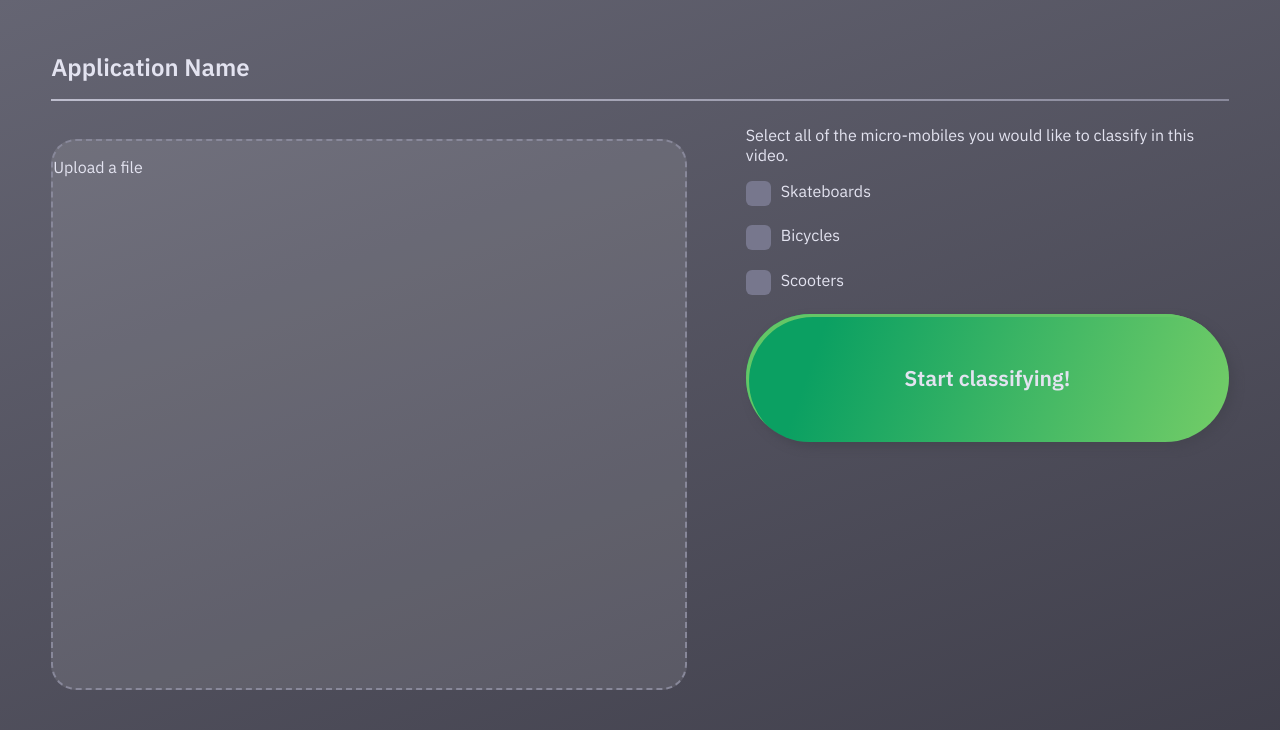
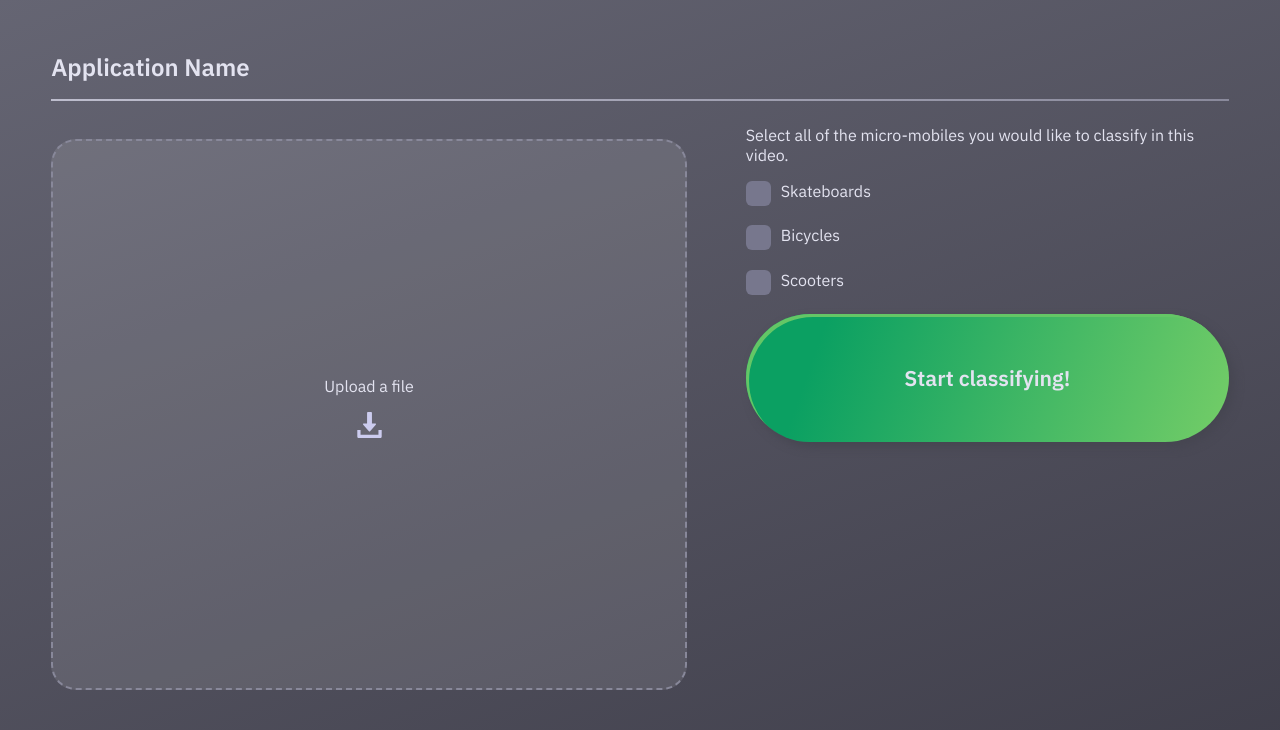
Before and after one commit to Capstone305/project-305, a Python web app: template src/templates/index.html in a window 1280 px wide. Shown: the top 730 px of the page. Run offline with Jinja, Linux system fonts and the light colour scheme; the template is opened without the code that fills it, so the values that code supplies are empty.

Commit message:
Styled file upload field.

```diff
--- a/src/css/style.css
+++ b/src/css/style.css
@@ -47,6 +47,13 @@ hr {
     background-color: rgba(255, 255, 255, 0.1);
     border: 2px dashed #88889A;
     border-radius: 25px;
+}
+
+.drag-upload div {
+    position: relative;
+    top: 40%;
+    width: 100%;
+    text-align: center;
 }
 
 .options {
@@ -126,3 +133,7 @@ hr {
     font-weight: 600;
     font-size: 16pt;
 }
+
+#upload-icon {
+    width: 25px;
+}
--- a/src/templates/index.html
+++ b/src/templates/index.html
@@ -15,7 +15,7 @@
             <span class="drag-upload">
                 <div>
                     <p>Upload a file</p>
-                    <!-- TODO: add upload icon -->
+                    <img src="../img/upload-icon.svg" alt="Upload icon" id="upload-icon"/>
                 </div>
             </span>
 
```
Also changed, not shown: src/img/upload-icon.svg (renamed from src/img/dl-button.svg).
